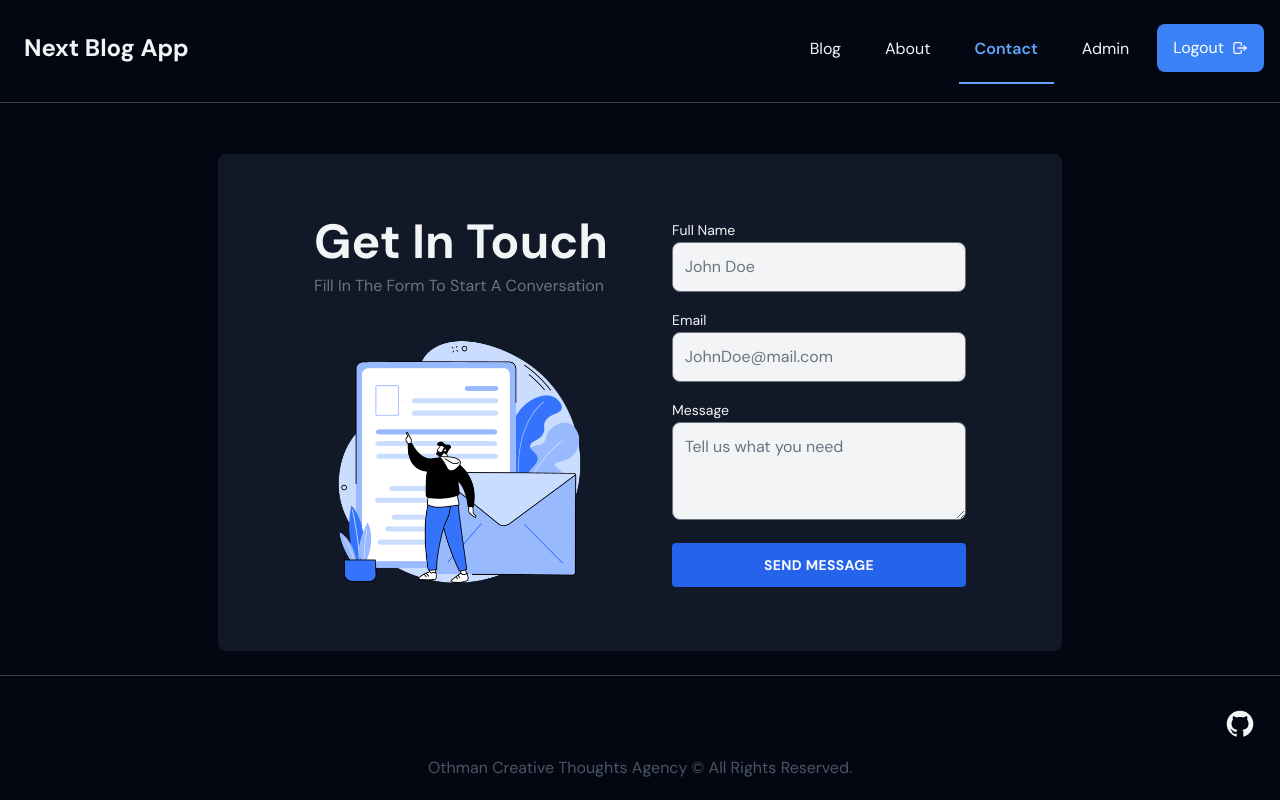
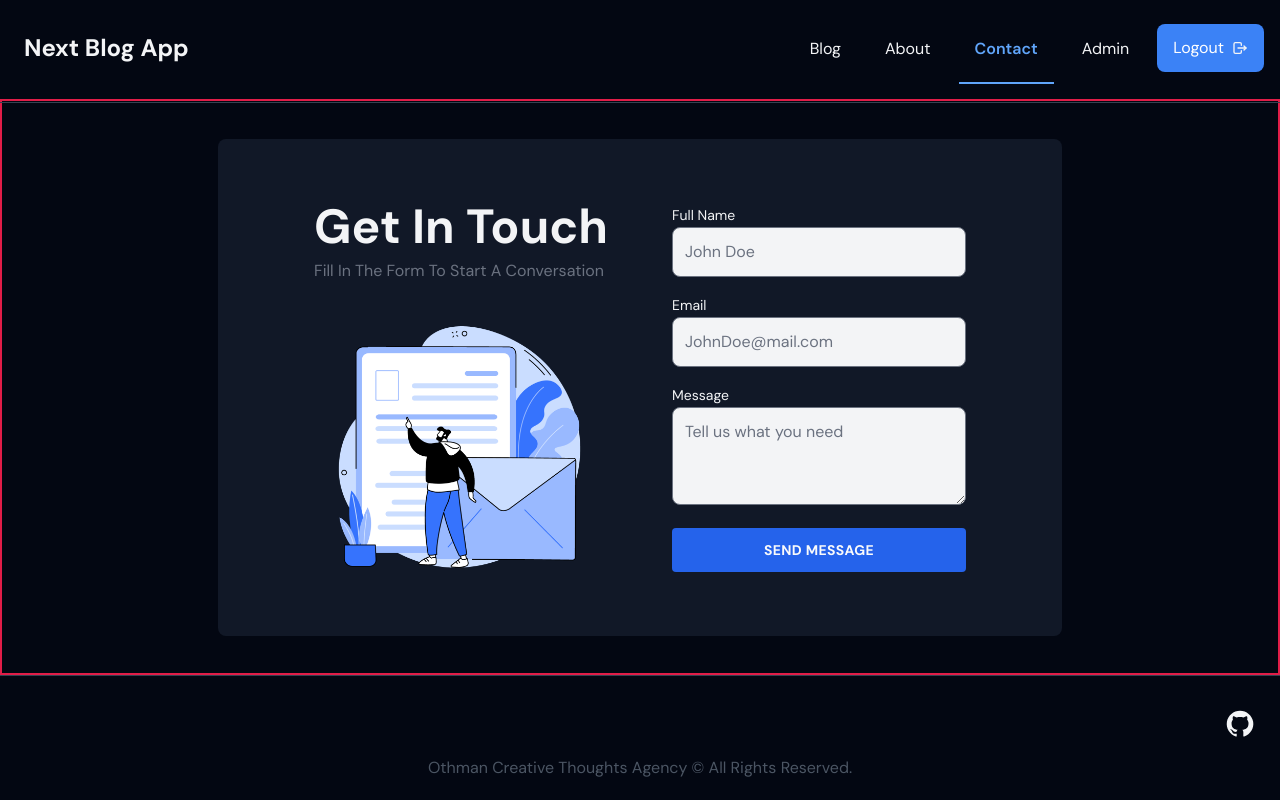
Before and after one commit to AhmedOsman101/next-blog-app, a Next.js app: page /contact in a window 1280 px wide. Built offline with nearby package versions, Linux system fonts and the light colour scheme.

Commit message:
- Rearranged the app layout using grid on the body - Created three grid areas for navbar, main content and footer respectively - Changed style across multiple components - Some formatting - Changed the database connection to use the local version instead of the production one

```diff
--- a/src/app/globals.css
+++ b/src/app/globals.css
@@ -4,6 +4,35 @@
 
 * :not(input):not(textarea) {
 	@apply capitalize transition duration-500;
+}
+
+body {
+	display: grid;
+
+	grid-template-areas:
+		"navbar"
+		"hr"
+		"main"
+		"footer";
+
+	grid-template-rows: auto 3px 1fr auto;
+}
+
+header {
+	grid-area: navbar;
+}
+
+.header-hr {
+	grid-area: hr;
+}
+
+main {
+	grid-area: main;
+	@apply debug;
+}
+
+footer {
+	grid-area: footer;
 }
 
 hr {
--- a/src/app/layout.jsx
+++ b/src/app/layout.jsx
@@ -22,9 +22,9 @@ export default function RootLayout({ children }) {
 	return (
 		<html lang="en" className="dark">
 			<body
-				className={`${font.className} bg-gray-950 text-gray-100 grid grid-rows-[auto_1fr_auto] min-h-dvh`}>
+				className={`${font.className} bg-gray-950 text-gray-100 min-h-dvh`}>
 				<Navbar />
-				<main className="flex flex-col items-center px-20">
+				<main className="flex flex-col items-center px-20 h-full">
 					{children}
 				</main>
 				<Footer />
--- a/src/app/loading.jsx
+++ b/src/app/loading.jsx
@@ -1,12 +1,12 @@
 const Loading = () => {
 	return (
 		<>
-			<div className="fixed top-0 left-0 right-0 bottom-0 w-full h-screen z-50 overflow-hidden bg-gray-900 flex flex-col items-center justify-center">
-				<div className="loader ease-linear rounded-full border-4 border-t-4 border-gray-200 h-12 w-12 mb-4" />
-				<h2 className="text-center text-white text-xl font-semibold">
+			<div className="w-full h-full z-50 overflow-hidden flex flex-col items-center justify-center gap-3">
+				<div className="loader ease-linear rounded-full border-[6px] border-t-[6px] border-gray-200 h-16 w-16 mb-4" />
+				<h2 className="text-center text-white text-3xl font-semibold">
 					Loading...
 				</h2>
-				<p className="w-1/3 text-center text-white">
+				<p className="w-1/3 text-center text-gray-600 text-sm">
 					This may take a few seconds, please don&apos;t close this
 					page.
 				</p>
--- a/src/components/Card.jsx
+++ b/src/components/Card.jsx
@@ -46,11 +46,10 @@ const Card = ({ post }) => {
 							/>
 						</div>
 						<div className="card-footer flex flex-col">
-							<Link
-								href="#"
+							<p
 								className="font-semibold text-gray-700 dark:text-gray-200">
 								{post.user.name}
-							</Link>
+							</p>
 							<span className="mx-1 text-xs text-gray-600 dark:text-gray-300 uppercase">
 								{FormattedDate(post.created_at)}
 							</span>
--- a/src/components/EmptyResource.jsx
+++ b/src/components/EmptyResource.jsx
@@ -1,4 +1,5 @@
 "use client";
+
 import { useRouter } from "next/navigation";
 
 const EmptyResource = ({ resource }) => {
--- a/src/components/navbar/Navbar.jsx
+++ b/src/components/navbar/Navbar.jsx
@@ -88,7 +88,7 @@ const Navbar = () => {
 					</button>
 				</div>
 			</header>
-			<hr className="sticky top-[102px]" />
+			<hr className="sticky top-[102px] header-hr" />
 		</>
 	);
 };
```
